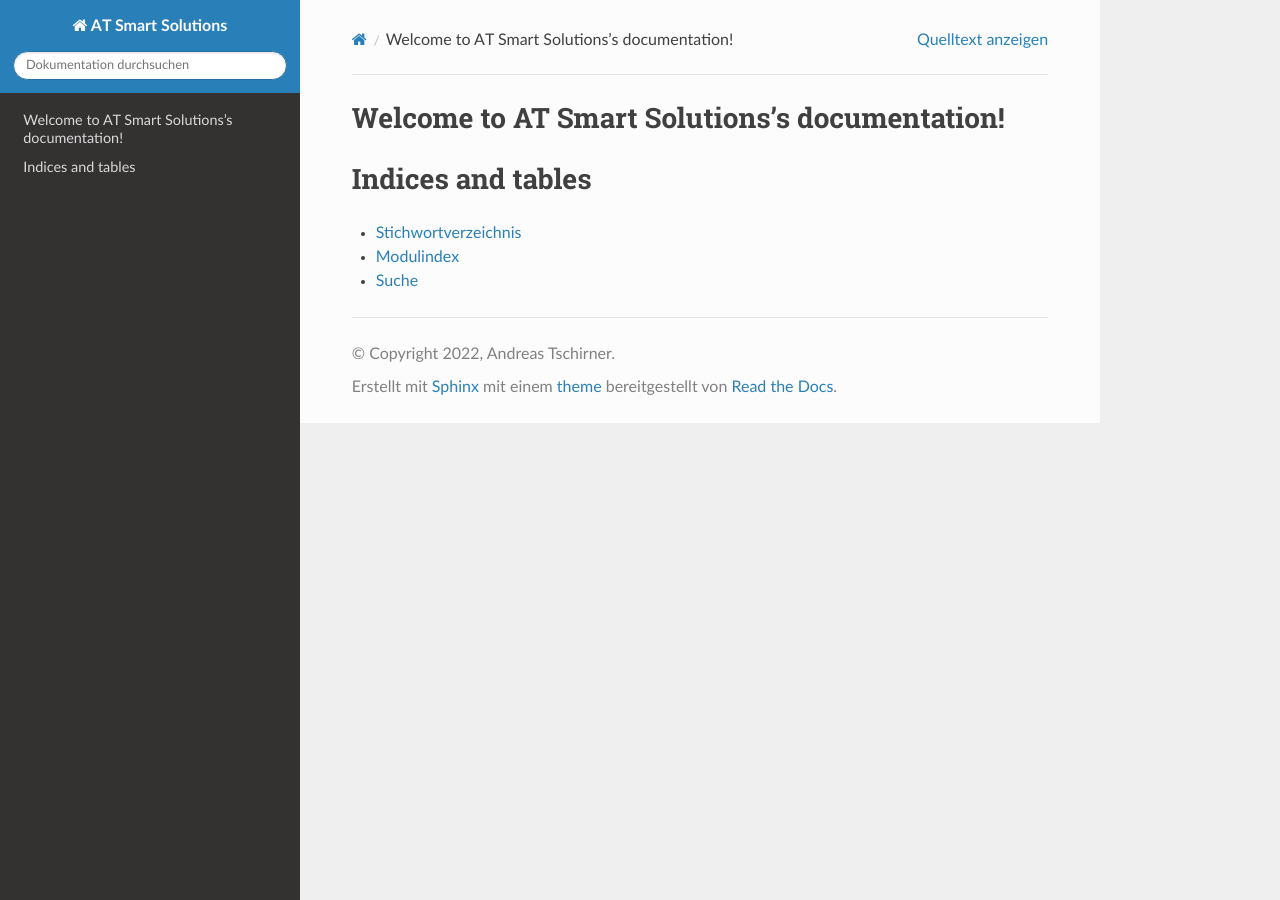
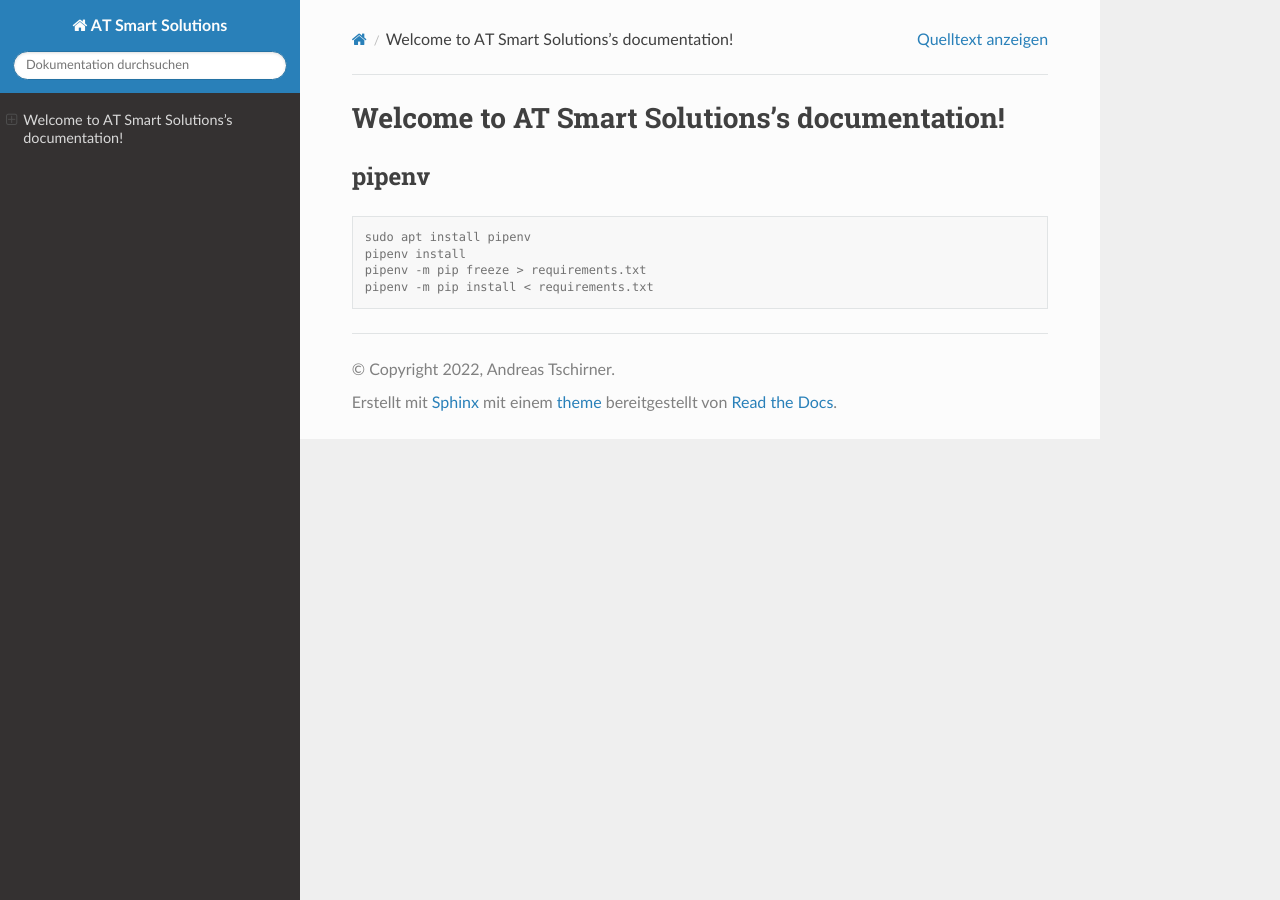
Before and after one commit to AT-Smart-Solutions/AT-Smart-Solutions, a Sphinx documentation site: the page built from source/index.rst, in a window 1280 px wide. Built offline with Sphinx 7.4.7 and the Read the Docs theme 2.0.0, drawn with Linux system fonts in a browser that asks for light colours.

Commit message:
added pipenv cmds

```diff
--- a/source/index.rst
+++ b/source/index.rst
@@ -10,11 +10,12 @@
    :maxdepth: 2
    :caption: Contents:
 
+pipenv
+------
 
+.. code-block:: console
 
-Indices and tables
-==================
-
-* :ref:`genindex`
-* :ref:`modindex`
-* :ref:`search`
+        sudo apt install pipenv
+        pipenv install
+        pipenv -m pip freeze > requirements.txt
+        pipenv -m pip install < requirements.txt
```
